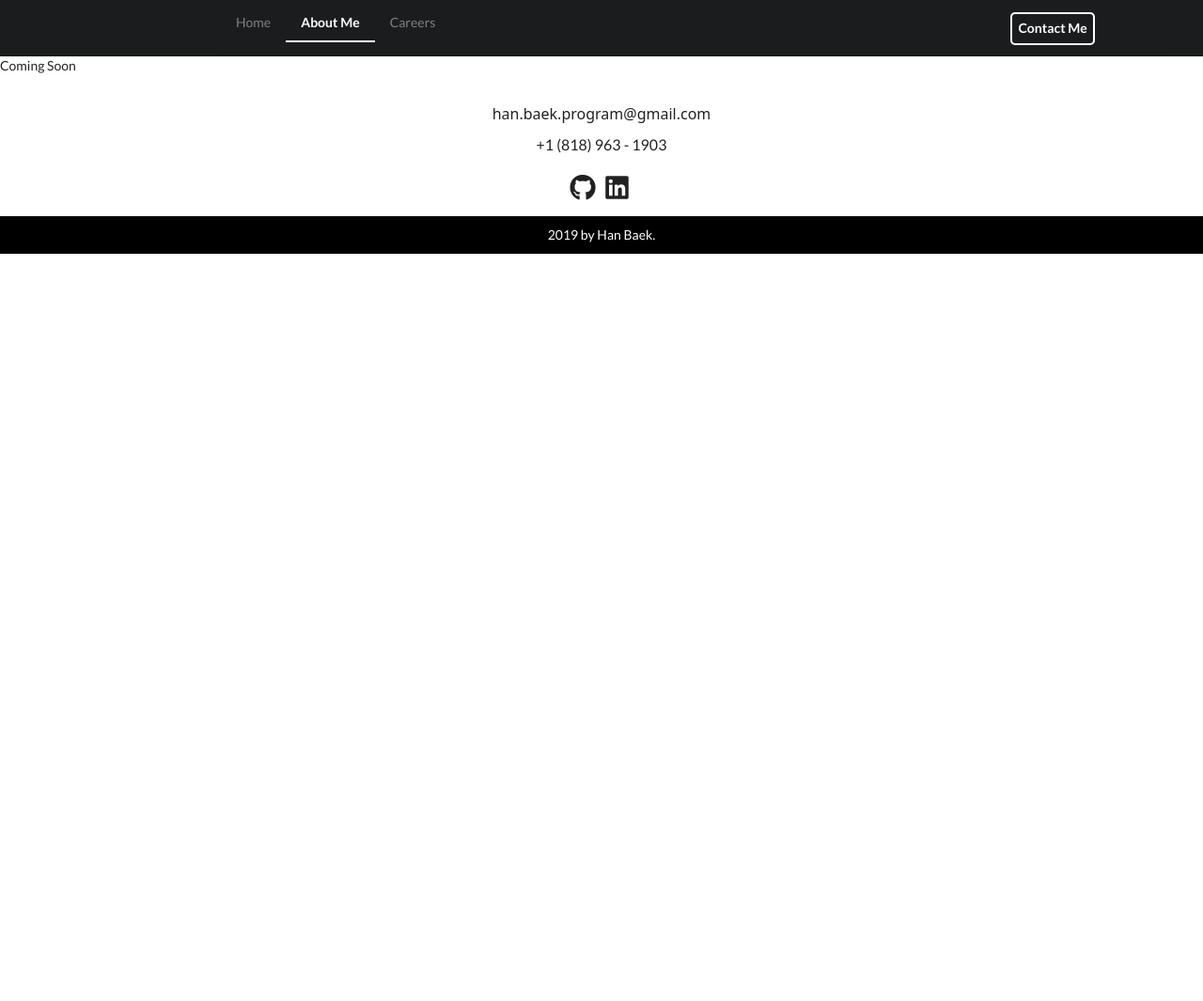
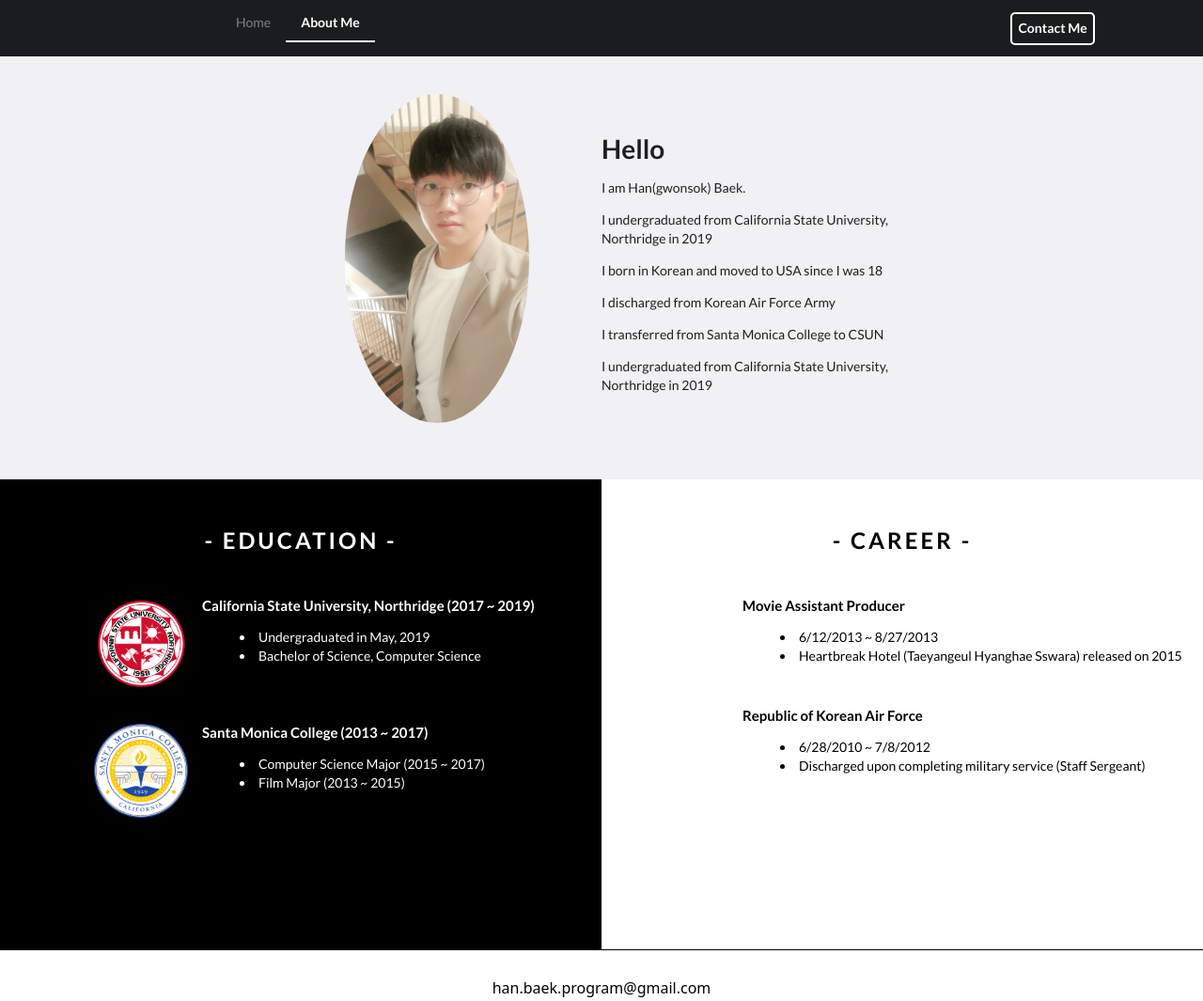
Before and after one commit to bhgs89/Myblog, a React app: page /aboutme in a window 1280 px wide. Shown: the top 1065 px of the page at 94% size. Before the commit the page ends 800 px from the top, so only its background shows below. Built offline with nearby package versions, Linux system fonts and the light colour scheme.

Commit message:
Delete Career page and Complete about page

```diff
--- a/public/index.html
+++ b/public/index.html
@@ -23,7 +23,7 @@
       work correctly both with client-side routing and a non-root public URL.
       Learn how to configure a non-root public URL by running `npm run build`.
     -->
-    <title>React App</title>
+    <title>Han Baek</title>
   </head>
   <body>
     <noscript>You need to enable JavaScript to run this app.</noscript>
--- a/src/components/Footer.js
+++ b/src/components/Footer.js
@@ -5,6 +5,7 @@ import styled from 'styled-components';
 const FooterContainer = styled.div`
   position: relative;
   height: 190px;
+  border-top: 1px solid black;
 `;
 const ContactInfo = styled.div`
   text-align: center;
@@ -35,13 +36,20 @@ const InlineContent = styled.div`
   padding: 10px;
   bottom: 0px;
 `;
+const EmailTag = styled.a`
+  color: black;
+  :hover {
+    color: black;
+  }
+`;
+// Style End
 
 const Footer = () => {
   return (
     <FooterContainer>
       <ContactInfo>
         <Email>
-          <p>han.baek.program@gmail.com</p>
+          <EmailTag href="mailto: han.baek.program@gmail.com">han.baek.program@gmail.com</EmailTag>
         </Email>
         <Phone>
           <p>+1 (818) 963 - 1903</p>
--- a/src/components/Menu.js
+++ b/src/components/Menu.js
@@ -86,13 +86,6 @@ const Menu = () => {
     });
   };
 
-  const onClickCareer = e => {
-    setModal({
-      contact: false,
-      email: false,
-    });
-  };
-
   const contactButton = e => {
     if (!modal.contact) {
       setModal({
@@ -131,15 +124,8 @@ const Menu = () => {
         <MenuButton to="/" className={button.bt1} onClick={onClickHome}>
           Home
         </MenuButton>
-        <MenuButton
-          to="/aboutme"
-          className={button.bt2}
-          onClick={onClickAboutMe}
-        >
+        <MenuButton to="/aboutme" className={button.bt2} onClick={onClickAboutMe}>
           About Me
-        </MenuButton>
-        <MenuButton to="/career" className={button.bt3} onClick={onClickCareer}>
-          Careers
         </MenuButton>
         <RightMenu onClick={e => e.stopPropagation()}>
           <ContactButton onClick={contactButton}>Contact Me</ContactButton>
--- a/src/components/RoutePath.js
+++ b/src/components/RoutePath.js
@@ -2,7 +2,6 @@ import React, { useContext } from 'react';
 import { Route } from 'react-router-dom';
 import Mainpage from './mainpage/Mainpage';
 import Aboutpage from './aboutme/Aboutpage';
-import Careerpage from './career/Careerpage';
 import { ModalContext } from '../contexts/ModalContext';
 
 const RoutePath = () => {
@@ -21,7 +20,6 @@ const RoutePath = () => {
     <div className="content_container" onClick={closeModal}>
       <Route path="/" exact component={Mainpage} />
       <Route path="/aboutme" exact component={Aboutpage} />
-      <Route path="/career" exact component={Careerpage} />
     </div>
   );
 };
--- a/src/components/aboutme/Aboutpage.js
+++ b/src/components/aboutme/Aboutpage.js
@@ -1,5 +1,16 @@
 import React, { useContext, useEffect } from 'react';
 import { ButtonContext } from '../../contexts/ButtonContext';
+import styled from 'styled-components';
+import IntroSection from './IntroSection';
+import InfoSection from './InfoSection';
+
+// Style
+const AboutContainer = styled.div`
+  width: 100%;
+  display: grid;
+  background-color: #f0f0f5;
+`;
+// Style End
 
 const Aboutpage = () => {
   const [button, setButton] = useContext(ButtonContext);
@@ -10,14 +21,18 @@ const Aboutpage = () => {
         setButton({
           bt1: 'item',
           bt2: 'active item',
-          bt3: 'item',
         });
       }
     };
     changeButton();
   }, [button, setButton]);
 
-  return <div>Coming Soon</div>;
+  return (
+    <AboutContainer>
+      <IntroSection />
+      <InfoSection />
+    </AboutContainer>
+  );
 };
 
 export default Aboutpage;
--- /dev/null
+++ b/src/components/aboutme/Career.js
@@ -0,0 +1,47 @@
+import React from 'react';
+import styled from 'styled-components';
+
+// Style
+const Container = styled.div`
+  padding-top: 20px;
+  display: grid;
+  grid-row-gap: 30px;
+`;
+const Header = styled.h2`
+  text-transform: uppercase;
+  letter-spacing: 3px;
+`;
+const Work = styled.div`
+  display: grid;
+  text-align: left;
+  margin-left: 150px;
+`;
+const List = styled.ul`
+  list-style-position: inside;
+  margin-top: 0;
+`;
+// Style End
+
+const Career = () => {
+  return (
+    <Container>
+      <Header>- Career -</Header>
+      <Work>
+        <h4>Movie Assistant Producer</h4>
+        <List>
+          <li>6/12/2013 ~ 8/27/2013</li>
+          <li>Heartbreak Hotel (Taeyangeul Hyanghae Sswara) released on 2015</li>
+        </List>
+      </Work>
+      <Work>
+        <h4>Republic of Korean Air Force</h4>
+        <List>
+          <li>6/28/2010 ~ 7/8/2012</li>
+          <li>Discharged upon completing military service (Staff Sergeant)</li>
+        </List>
+      </Work>
+    </Container>
+  );
+};
+
+export default Career;
--- /dev/null
+++ b/src/components/aboutme/Education.js
@@ -0,0 +1,69 @@
+import React from 'react';
+import styled from 'styled-components';
+import csun_logo from '../../pics/csun_logo.png';
+import smc_logo from '../../pics/smc_logo.png';
+
+// Style
+const Container = styled.div`
+  padding-top: 20px;
+  display: grid;
+  grid-row-gap: 30px;
+`;
+const Header = styled.h2`
+  text-transform: uppercase;
+  letter-spacing: 3px;
+`;
+const School = styled.div`
+  display: grid;
+  grid-template-columns: 200px auto;
+  grid-column-gap: 15px;
+`;
+const ImageContainer = styled.div`
+  text-align: right;
+`;
+const Image = styled.img`
+  height: 100px;
+`;
+const SchoolContent = styled.div`
+  margin-right: 20px;
+  text-align: left;
+`;
+const List = styled.ul`
+  list-style-position: inside;
+`;
+
+// Style End
+
+const Education = () => {
+  return (
+    <Container>
+      <Header>- Education -</Header>
+      <School>
+        <ImageContainer>
+          <Image src={csun_logo} alt="csun logo" />
+        </ImageContainer>
+        <SchoolContent>
+          <h4>California State University, Northridge (2017 ~ 2019)</h4>
+          <List>
+            <li>Undergraduated in May, 2019</li>
+            <li>Bachelor of Science, Computer Science</li>
+          </List>
+        </SchoolContent>
+      </School>
+      <School>
+        <ImageContainer>
+          <Image src={smc_logo} alt="smc logo" />
+        </ImageContainer>
+        <SchoolContent>
+          <h4>Santa Monica College (2013 ~ 2017)</h4>
+          <List>
+            <li>Computer Science Major (2015 ~ 2017)</li>
+            <li>Film Major (2013 ~ 2015)</li>
+          </List>
+        </SchoolContent>
+      </School>
+    </Container>
+  );
+};
+
+export default Education;
--- /dev/null
+++ b/src/components/aboutme/InfoSection.js
@@ -0,0 +1,39 @@
+import React from 'react';
+import styled from 'styled-components';
+import Education from './Education';
+import Career from './Career';
+
+// Style
+const InfoContainer = styled.div`
+  display: grid;
+  grid-template-columns: 1fr 1fr;
+  height: 500px;
+`;
+const EducationContainer = styled.div`
+  background-color: black;
+  color: white;
+  text-align: center;
+  padding-top: 30px;
+`;
+const CareerContainer = styled.div`
+  background-color: white;
+  color: black;
+  text-align: center;
+  padding-top: 30px;
+`;
+// Style End
+
+const InfoSection = () => {
+  return (
+    <InfoContainer>
+      <EducationContainer>
+        <Education />
+      </EducationContainer>
+      <CareerContainer>
+        <Career />
+      </CareerContainer>
+    </InfoContainer>
+  );
+};
+
+export default InfoSection;
--- /dev/null
+++ b/src/components/aboutme/IntroSection.js
@@ -0,0 +1,54 @@
+import React from 'react';
+import styled from 'styled-components';
+import profile from '../../pics/profile.jpg';
+
+// Style
+const IntroContainer = styled.div`
+  position: relative;
+  height: 450px;
+  width: 700px;
+  margin: 0 auto 0 auto;
+  padding-top: 40px;
+`;
+const ImageContainer = styled.div`
+  position: absolute;
+  width: 350px;
+  height: 350px;
+  left: 0;
+  text-align: center;
+`;
+const ProfileImage = styled.img`
+  height: 350px;
+  border-radius: 50%;
+`;
+const ProfileContent = styled.div`
+  position: absolute;
+  width: 350px;
+  height: 350px;
+  right: 0;
+  padding-top: 40px;
+  text-align: left;
+`;
+// Style End
+
+const IntroSection = () => {
+  return (
+    <IntroContainer>
+      <ImageContainer>
+        <ProfileImage src={profile} alt="profile image" />
+      </ImageContainer>
+      <ProfileContent>
+        <h1>Hello</h1>
+        <p>I am Han(gwonsok) Baek.</p>
+        <p />
+        <p>I undergraduated from California State University, Northridge in 2019</p>
+        <p>I born in Korean and moved to USA since I was 18</p>
+        <p>I discharged from Korean Air Force Army</p>
+        <p>I transferred from Santa Monica College to CSUN</p>
+        <p>I undergraduated from California State University, Northridge in 2019</p>
+      </ProfileContent>
+    </IntroContainer>
+  );
+};
+
+export default IntroSection;
--- a/src/components/career/Careerpage.js
+++ /dev/null
@@ -1,23 +0,0 @@
-import React, { useContext, useEffect } from 'react';
-import { ButtonContext } from '../../contexts/ButtonContext';
-
-const Careerpage = () => {
-  const [button, setButton] = useContext(ButtonContext);
-
-  useEffect(() => {
-    const changeButton = () => {
-      if (button.bt3 !== 'active item') {
-        setButton({
-          bt1: 'item',
-          bt2: 'item',
-          bt3: 'active item',
-        });
-      }
-    };
-    changeButton();
-  }, [button, setButton]);
-
-  return <div>Coming Soon</div>;
-};
-
-export default Careerpage;
--- a/src/components/mainpage/Intro.js
+++ b/src/components/mainpage/Intro.js
@@ -27,7 +27,7 @@ const SubHeader = styled.h3`
 const LinkButton = styled.div`
   margin-top: 30px;
 `;
-const AboutButton = styled.button`
+const AboutButton = styled.span`
   font-size: 150%;
   background-color: black;
   border: none;
@@ -41,6 +41,9 @@ const AboutButton = styled.button`
   cursor: pointer;
   :hover {
     text-decoration: underline;
+  }
+  :active {
+    border: none;
   }
 `;
 
--- a/src/components/mainpage/Mainpage.js
+++ b/src/components/mainpage/Mainpage.js
@@ -12,7 +12,6 @@ const Mainpage = () => {
         setButton({
           bt1: 'active item',
           bt2: 'item',
-          bt3: 'item',
         });
       }
     };
--- a/src/contexts/ButtonContext.js
+++ b/src/contexts/ButtonContext.js
@@ -6,12 +6,7 @@ export const ButtonProvider = ({ children }) => {
   const [button, setButton] = useState({
     bt1: 'item',
     bt2: 'item',
-    bt3: 'item',
   });
 
-  return (
-    <ButtonContext.Provider value={[button, setButton]}>
-      {children}
-    </ButtonContext.Provider>
-  );
+  return <ButtonContext.Provider value={[button, setButton]}>{children}</ButtonContext.Provider>;
 };
```
Also changed, not shown: README.md, src/pics/csun_logo.png (added), src/pics/smc_logo.png (added), 1 other file.
